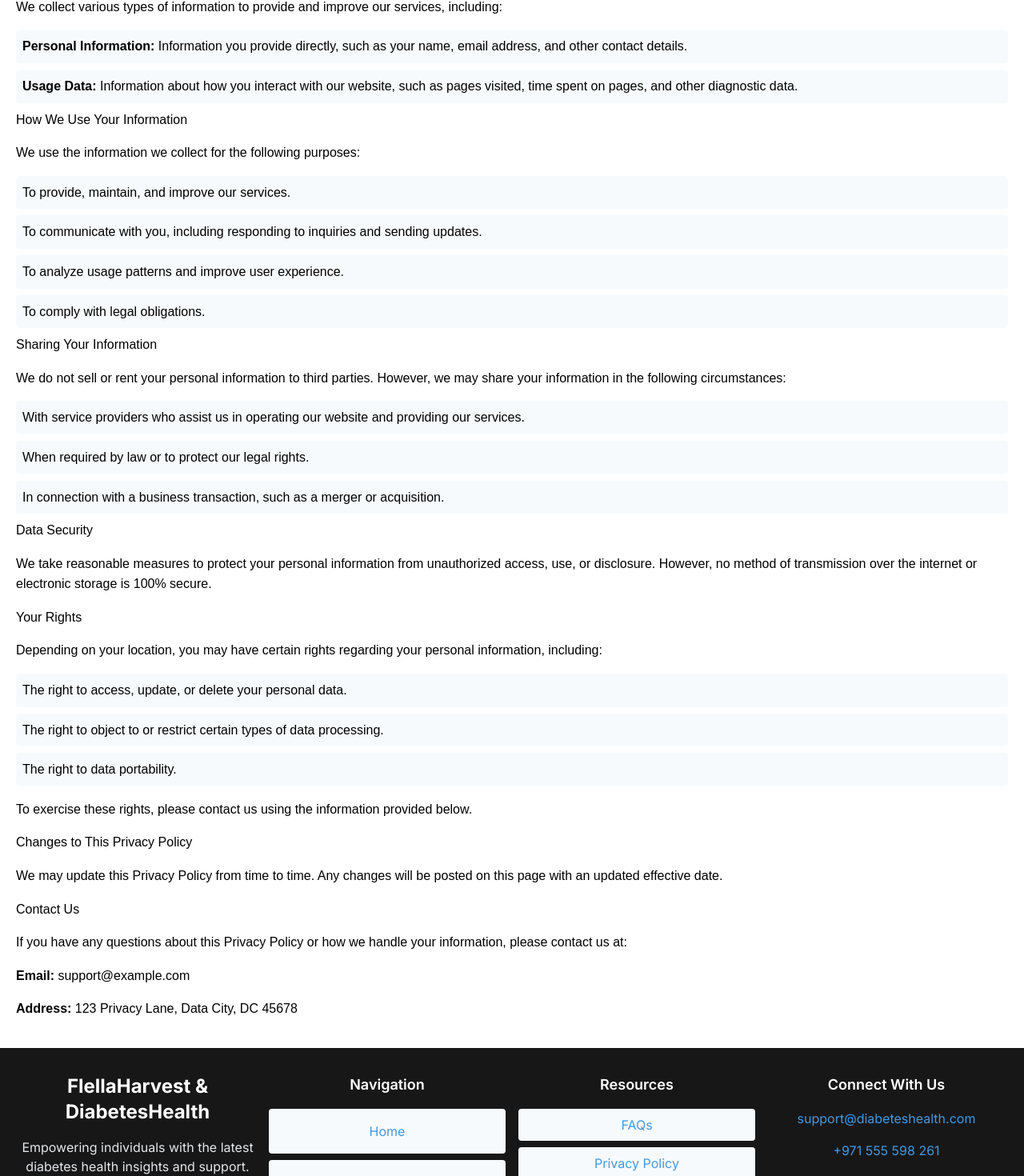
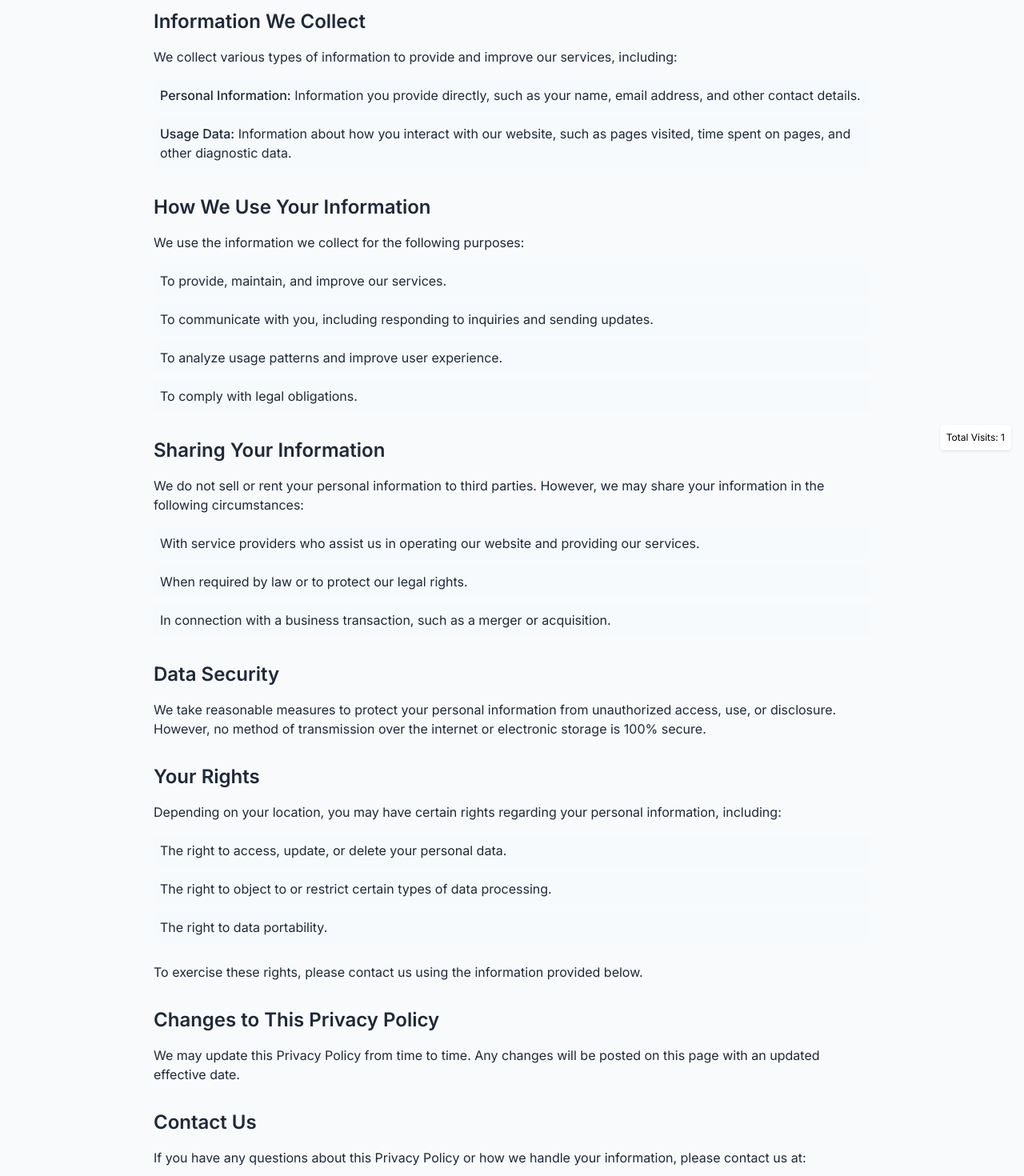
Before and after one commit to Katambuka/diabetes-guide, a Next.js app: page /privacy in a window 1280 px wide. Shown: the part 221-1691 px from the top of the page at 80% size. Built offline with nearby package versions, Linux system fonts and the light colour scheme.

Commit message:
visit updates

```diff
--- /dev/null
+++ b/src/app/components/VisitCounter.tsx
@@ -0,0 +1,22 @@
+"use client"
+import { useEffect, useState } from 'react';
+
+export default function VisitCounter() {
+  const [visits, setVisits] = useState(0);
+
+  useEffect(() => {
+    // Get current visits or start at 0
+    const currentVisits = parseInt(localStorage.getItem('totalVisits') || '0');
+    const newVisits = currentVisits + 1;
+
+    // Update storage and state
+    localStorage.setItem('totalVisits', newVisits.toString());
+    setVisits(newVisits);
+  }, []);
+
+  return (
+    <div className="fixed bottom-4 right-4 bg-white p-2 rounded shadow text-xs">
+      Total Visits: {visits}
+    </div>
+  );
+}
--- a/src/app/globals.css
+++ b/src/app/globals.css
@@ -88,7 +88,7 @@ footer a {
 }
 
 footer a:hover {
-  color: #ffffff;
+  color: #fff;
   }
 
 /* Responsive utilities */
--- a/src/app/layout.tsx
+++ b/src/app/layout.tsx
@@ -3,6 +3,8 @@ import { Inter } from 'next/font/google'
 import './globals.css'
 import Header from './components/Header/page'
 import Footer from './components/Footer/page'
+import VisitCounter from './components/VisitCounter'
+
 
 
 const inter = Inter({ subsets: ['latin'] })
@@ -25,6 +27,7 @@ export default function RootLayout({
           <Header />
           <main className="flex-grow">
             {children}
+            <VisitCounter />
           </main>
           <Footer />
         </div>
--- a/src/app/privacy/page.tsx
+++ b/src/app/privacy/page.tsx
@@ -1,4 +1,4 @@
-import React from 'react';
+/*import React from 'react';
 
 const PrivacyPage = () => {
    return (
@@ -79,4 +79,89 @@ const PrivacyPage = () => {
    );
 };
 
+export default PrivacyPage;*/
+
+import React from 'react';
+
+const PrivacyPage = () => {
+   return (
+      <div className="min-h-screen p-5 bg-gray-50 text-gray-800"> {/* Light bg, dark text */}
+         <div className="max-w-4xl mx-auto"> {/* Centered content container */}
+            <h1 className="text-3xl font-bold mb-6 text-gray-900">Privacy Policy</h1>
+            <p className="mb-4">
+               Welcome to our Privacy Policy page. Your privacy is critically important to us, and we are committed to protecting the personal information you share with us.
+            </p>
+
+            <h2 className="text-2xl font-semibold mt-8 mb-4 text-gray-800">Information We Collect</h2>
+            <p className="mb-4">
+               We collect various types of information to provide and improve our services, including:
+            </p>
+            <ul className="list-disc pl-6 mb-6 space-y-2">
+               <li>
+                  <strong className="font-medium">Personal Information:</strong> Information you provide directly, such as your name, email address, and other contact details.
+               </li>
+               <li>
+                  <strong className="font-medium">Usage Data:</strong> Information about how you interact with our website, such as pages visited, time spent on pages, and other diagnostic data.
+               </li>
+            </ul>
+
+            <h2 className="text-2xl font-semibold mt-8 mb-4 text-gray-800">How We Use Your Information</h2>
+            <p className="mb-4">
+               We use the information we collect for the following purposes:
+            </p>
+            <ul className="list-disc pl-6 mb-6 space-y-2">
+               <li>To provide, maintain, and improve our services.</li>
+               <li>To communicate with you, including responding to inquiries and sending updates.</li>
+               <li>To analyze usage patterns and improve user experience.</li>
+               <li>To comply with legal obligations.</li>
+            </ul>
+
+            <h2 className="text-2xl font-semibold mt-8 mb-4 text-gray-800">Sharing Your Information</h2>
+            <p className="mb-4">
+               We do not sell or rent your personal information to third parties. However, we may share your information in the following circumstances:
+            </p>
+            <ul className="list-disc pl-6 mb-6 space-y-2">
+               <li>With service providers who assist us in operating our website and providing our services.</li>
+               <li>When required by law or to protect our legal rights.</li>
+               <li>In connection with a business transaction, such as a merger or acquisition.</li>
+            </ul>
+
+            <h2 className="text-2xl font-semibold mt-8 mb-4 text-gray-800">Data Security</h2>
+            <p className="mb-6">
+               We take reasonable measures to protect your personal information from unauthorized access, use, or disclosure. However, no method of transmission over the internet or electronic storage is 100% secure.
+            </p>
+
+            <h2 className="text-2xl font-semibold mt-8 mb-4 text-gray-800">Your Rights</h2>
+            <p className="mb-4">
+               Depending on your location, you may have certain rights regarding your personal information, including:
+            </p>
+            <ul className="list-disc pl-6 mb-6 space-y-2">
+               <li>The right to access, update, or delete your personal data.</li>
+               <li>The right to object to or restrict certain types of data processing.</li>
+               <li>The right to data portability.</li>
+            </ul>
+            <p className="mb-6">
+               To exercise these rights, please contact us using the information provided below.
+            </p>
+
+            <h2 className="text-2xl font-semibold mt-8 mb-4 text-gray-800">Changes to This Privacy Policy</h2>
+            <p className="mb-6">
+               We may update this Privacy Policy from time to time. Any changes will be posted on this page with an updated effective date.
+            </p>
+
+            <h2 className="text-2xl font-semibold mt-8 mb-4 text-gray-800">Contact Us</h2>
+            <p className="mb-2">
+               If you have any questions about this Privacy Policy or how we handle your information, please contact us at:
+            </p>
+            <p className="mb-1">
+               <strong className="font-medium">Email:</strong> support@example.com
+            </p>
+            <p className="mb-6">
+               <strong className="font-medium">Address:</strong> 123 Jumeirah, Health City, DC 45678
+            </p>
+         </div>
+      </div>
+   );
+};
+
 export default PrivacyPage;
--- a/src/app/terms/page.tsx
+++ b/src/app/terms/page.tsx
@@ -1,4 +1,4 @@
-import React from 'react';
+/*import React from 'react';
 
 const TermsPage: React.FC = () => {
    return (
@@ -49,4 +49,59 @@ const TermsPage: React.FC = () => {
    );
 };
 
+export default TermsPage;*/
+
+import React from 'react';
+
+const TermsPage: React.FC = () => {
+   return (
+      <div className="min-h-screen p-5 bg-gray-50 text-gray-800">
+         <div className="max-w-4xl mx-auto">
+            <h1 className="text-3xl font-bold mb-6 text-gray-900">Terms and Conditions</h1>
+            <p className="mb-4">Welcome to Diabetes Guide!</p>
+            <p className="mb-6">
+               These terms and conditions outline the rules and regulations for the use of our website.
+            </p>
+
+            <h2 className="text-2xl font-semibold mt-8 mb-4 text-gray-800">1. Acceptance of Terms</h2>
+            <p className="mb-6">
+               By accessing this website, we assume you accept these terms and conditions in full. Do not
+               continue to use Diabetes Guide if you do not accept all of the terms and conditions stated
+               on this page.
+            </p>
+
+            <h2 className="text-2xl font-semibold mt-8 mb-4 text-gray-800">2. License</h2>
+            <p className="mb-6">
+               Unless otherwise stated, Diabetes Guide and/or its licensors own the intellectual property
+               rights for all material on the website. All intellectual property rights are reserved. You
+               may view and/or print pages from the website for your own personal use subject to
+               restrictions set in these terms and conditions.
+            </p>
+
+            <h2 className="text-2xl font-semibold mt-8 mb-4 text-gray-800">3. User Obligations</h2>
+            <p className="mb-4">You must not:</p>
+            <ul className="list-disc pl-6 mb-6 space-y-2">
+               <li>Republish material from Diabetes Guide</li>
+               <li>Sell, rent, or sub-license material from Diabetes Guide</li>
+               <li>Reproduce, duplicate, or copy material from Diabetes Guide</li>
+            </ul>
+
+            <h2 className="text-2xl font-semibold mt-8 mb-4 text-gray-800">4. Limitation of Liability</h2>
+            <p className="mb-6">
+               In no event shall Diabetes Guide, nor any of its officers, directors, and employees, be
+               held liable for anything arising out of or in any way connected with your use of this
+               website.
+            </p>
+
+            <h2 className="text-2xl font-semibold mt-8 mb-4 text-gray-800">5. Changes to Terms</h2>
+            <p className="mb-4">
+               We reserve the right to revise these terms and conditions at any time. By using this
+               website, you are expected to review these terms on a regular basis.
+            </p>
+            <p className="text-sm text-gray-600">Last updated: {new Date().toLocaleDateString()}</p>
+         </div>
+      </div>
+   );
+};
+
 export default TermsPage;
```
